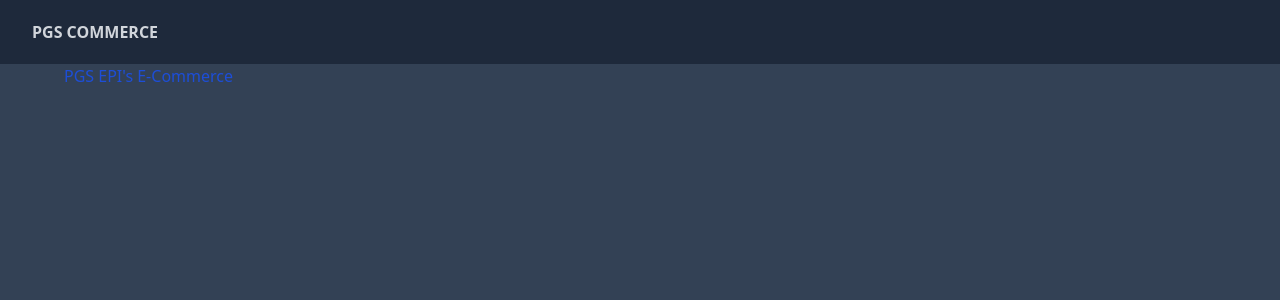
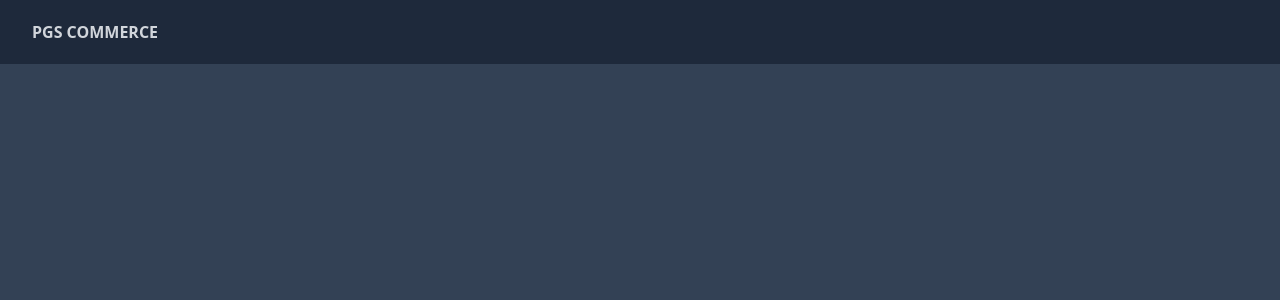
Before and after one commit to SanchezDeveloper/pgs-commerce, a Next.js app: page / in a window 1280 px wide. Shown: the top 300 px of the page. Built offline with nearby package versions, Linux system fonts and the light colour scheme.

Commit message:
listagem de produtos pt-1

```diff
--- a/src/app/layout.tsx
+++ b/src/app/layout.tsx
@@ -1,7 +1,7 @@
 import type { Metadata } from "next";
 import localFont from "next/font/local";
 import "./globals.css";
-import NavBar from "./components/navBar";
+import NavBar from "./components/NavBar";
 
 
 const geistSans = localFont({
--- a/src/app/page.tsx
+++ b/src/app/page.tsx
@@ -1,9 +1,10 @@
-import Image from 'next/image';
-
 export default function Home() {
   return (
-    <div>
-      <h1 className='text-blue-700'>PGS EPI's E-Commerce</h1>
+    <div className='max-w-7xl mx-auto pt-8 px-8 xl:px:0'>
+      <div className='grid grid-cols-1 sm:grid-cols-2 md:grid-cols-3 lg:grid-cols-4 gap-10 xl:gap-6
+      '>
+
+      </div>
     </div>
   )
 }
```
